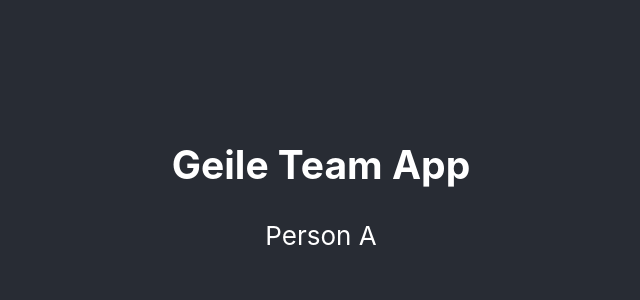
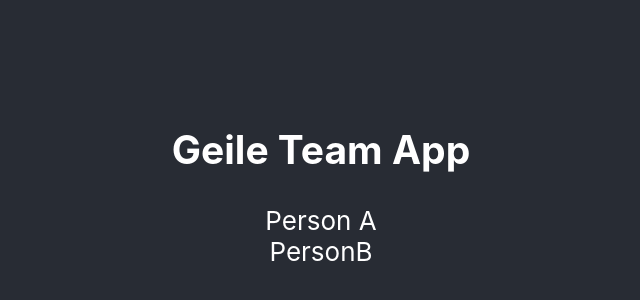
Before and after one commit to rob-orga-next-generation/team-playground, a React (Vite) app: page / in a window 1280 px wide. Shown: the part 220-520 px from the top of the page, without its empty margins (319-959 px from the left). Built offline with nearby package versions, Linux system fonts and the light colour scheme.

Commit message:
Implemented PersonB component

```diff
--- a/src/App.jsx
+++ b/src/App.jsx
@@ -1,5 +1,6 @@
 import './App.css'
 import PersonA from './components/PersonA'
+import PersonB from './components/PersonB'
 
 function App() {
 
@@ -8,6 +9,7 @@ function App() {
       <header className="App-header">
         <h2>Geile Team App</h2>
         <PersonA />
+        <PersonB />
       </header>
     </div>
   )
```
